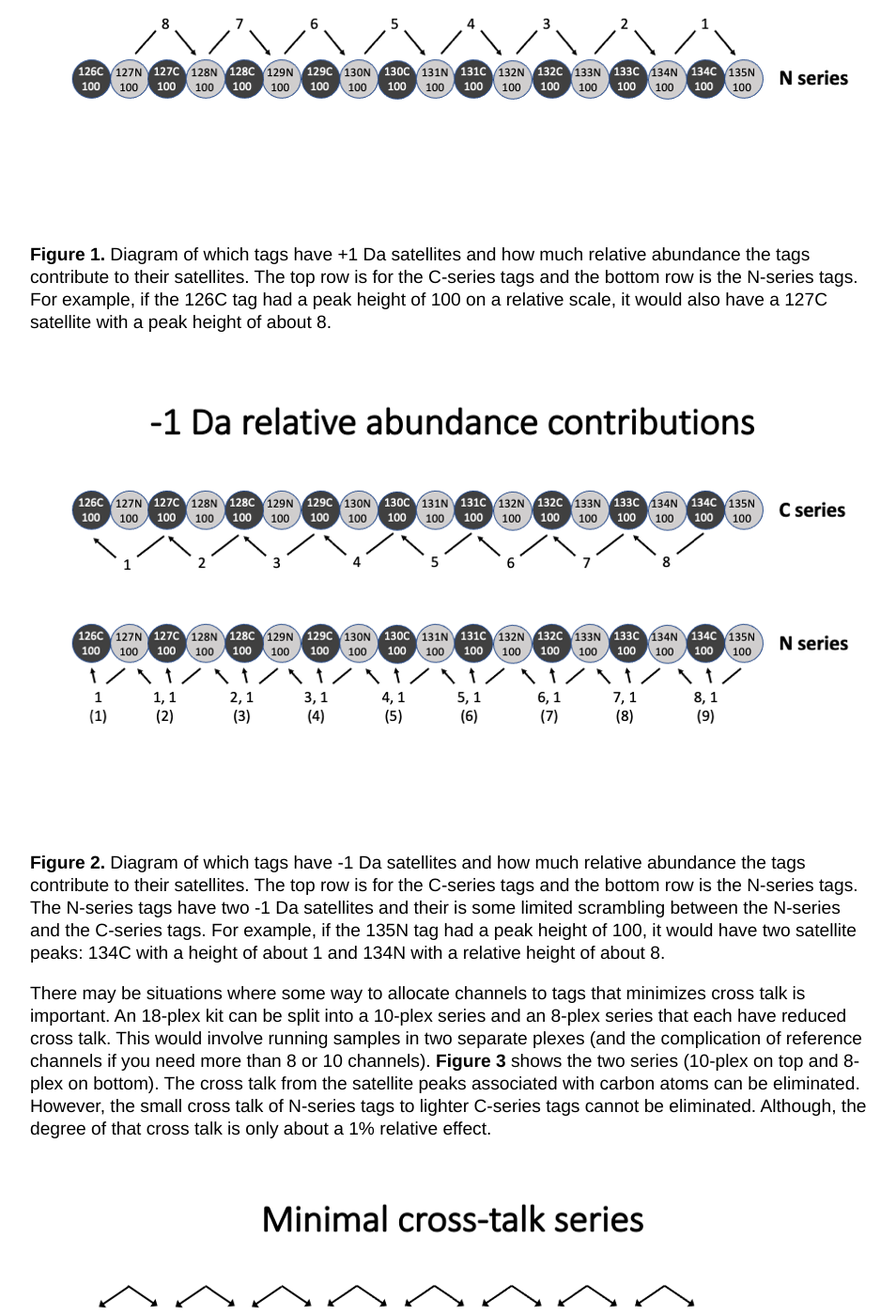
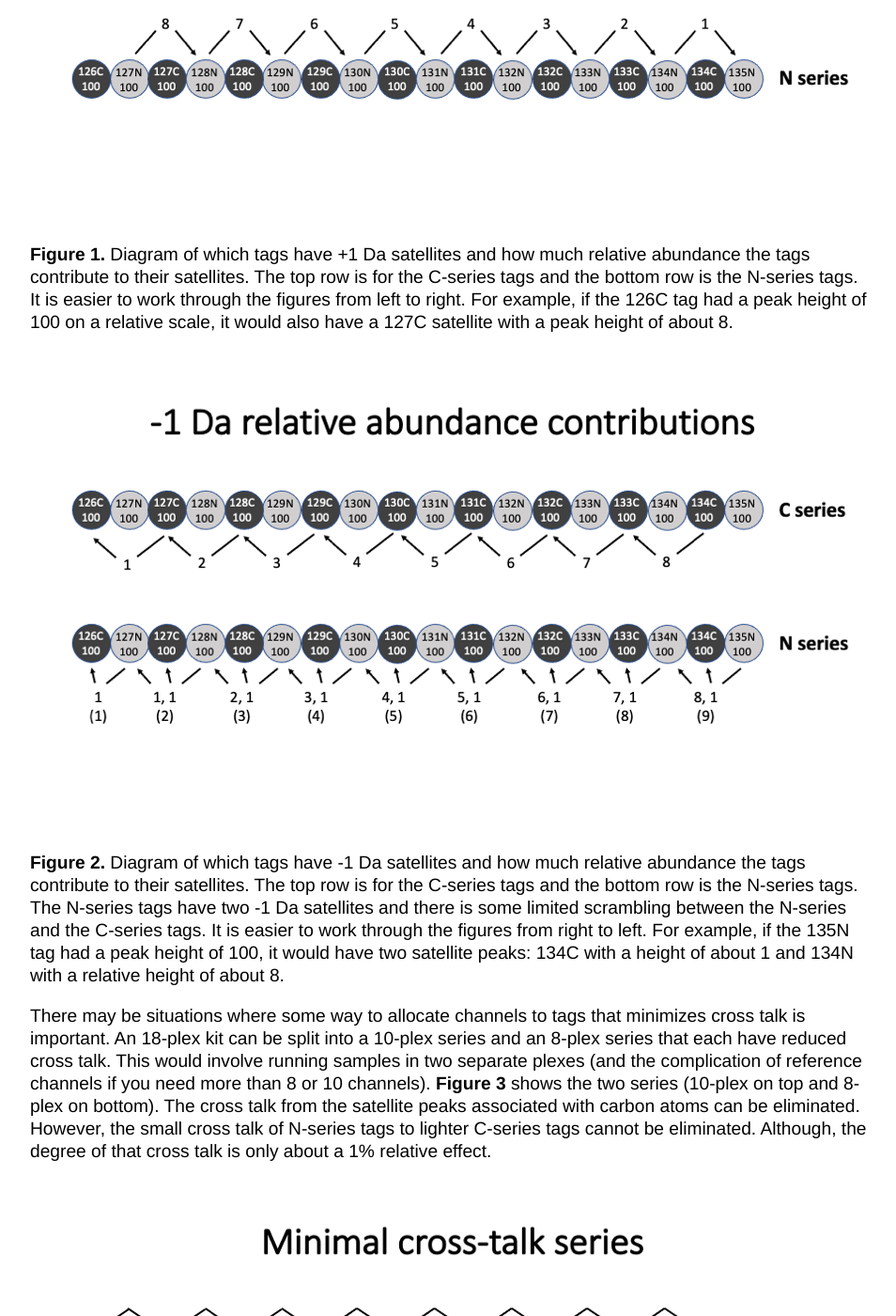
Before and after one commit to pwilmart/pwilmart.github.io, a Jekyll site: the page built from _posts/2022-08-20-TMT-channel-crosstalk.md, in a window 1280 px wide and 1400 px high, scrolled down 4146 px. Shown: the whole window at 94% size, without its empty margins (160-1114 px from the left). Built offline with Jekyll 4.4.1, drawn with Linux system fonts in a browser that asks for light colours.

Commit message:
some more edits to TMT cross talk blog

```diff
--- a/_posts/2022-08-20-TMT-channel-crosstalk.md
+++ b/_posts/2022-08-20-TMT-channel-crosstalk.md
@@ -96,11 +96,11 @@ To help with experiment planning, **Figure 1** shows to what extent lighter tags
 
 ![Plus one effects](https://pwilmart.github.io/images/Crosstalk_plus1.png)
 
-**Figure 1.** Diagram of which tags have +1 Da satellites and how much relative abundance the tags contribute to their satellites. The top row is for the C-series tags and the bottom row is the N-series tags. For example, if the 126C tag had a peak height of 100 on a relative scale, it would also have a 127C satellite with a peak height of about 8.
+**Figure 1.** Diagram of which tags have +1 Da satellites and how much relative abundance the tags contribute to their satellites. The top row is for the C-series tags and the bottom row is the N-series tags. It is easier to work through the figures from left to right. For example, if the 126C tag had a peak height of 100 on a relative scale, it would also have a 127C satellite with a peak height of about 8.
 
 ![Plus one effects](https://pwilmart.github.io/images/Crosstalk_minus1.png)
 
-**Figure 2.** Diagram of which tags have -1 Da satellites and how much relative abundance the tags contribute to their satellites. The top row is for the C-series tags and the bottom row is the N-series tags. The N-series tags have two -1 Da satellites and their is some limited scrambling between the N-series and the C-series tags. For example, if the 135N tag had a peak height of 100, it would have two satellite peaks: 134C with a height of about 1 and 134N with a relative height of about 8.
+**Figure 2.** Diagram of which tags have -1 Da satellites and how much relative abundance the tags contribute to their satellites. The top row is for the C-series tags and the bottom row is the N-series tags. The N-series tags have two -1 Da satellites and there is some limited scrambling between the N-series and the C-series tags. It is easier to work through the figures from right to left. For example, if the 135N tag had a peak height of 100, it would have two satellite peaks: 134C with a height of about 1 and 134N with a relative height of about 8.
 
 There may be situations where some way to allocate channels to tags that minimizes cross talk is important. An 18-plex kit can be split into a 10-plex series and an 8-plex series that each have reduced cross talk. This would involve running samples in two separate plexes (and the complication of reference channels if you need more than 8 or 10 channels). **Figure 3** shows the two series (10-plex on top and 8-plex on bottom). The cross talk from the satellite peaks associated with carbon atoms can be eliminated. However, the small cross talk of N-series tags to lighter C-series tags cannot be eliminated. Although, the degree of that cross talk is only about a 1% relative effect.
 
```
